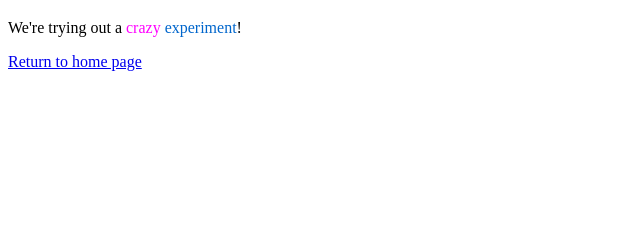
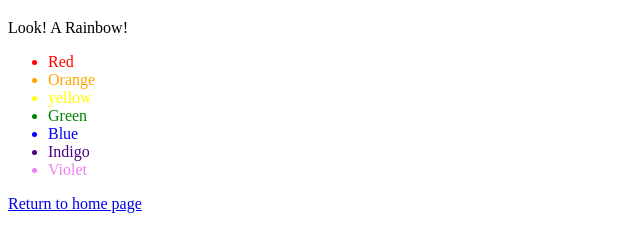
Before and after one commit to kenellis152/git-test, a plain HTML site: page crazy.html in a window 1280 px wide. Shown: the part 61-312 px from the top of the page, without its empty margins (0-640 px from the left). Drawn offline with Linux system fonts and the light colour scheme.

Commit message:
Add a rainbow to crazy.html

```diff
--- a/crazy.html
+++ b/crazy.html
@@ -6,9 +6,18 @@
 </head>
 <body>
 	<h1>A Crazy Experiment</h1>
-	<p>We're trying out a <span style="color: #F0F">crazy</span>
-	<span style="color: #06C">experiment</span>!
+	<p>Look! A Rainbow!</p>
+	<ul>
+		<li style="color: red">Red</li>
+		<li style="color: orange">Orange</li>
+		<li style="color: yellow">yellow</li>
+		<li style="color: green">Green</li>
+		<li style="color: blue">Blue</li>
+		<li style="color: indigo">Indigo</li>
+		<li style="color: violet">Violet</li>
+	</ul>
 
 	<p><a href ="index.html">Return to home page</a></p>
-</p>
+
 </body>
+</html>
```
